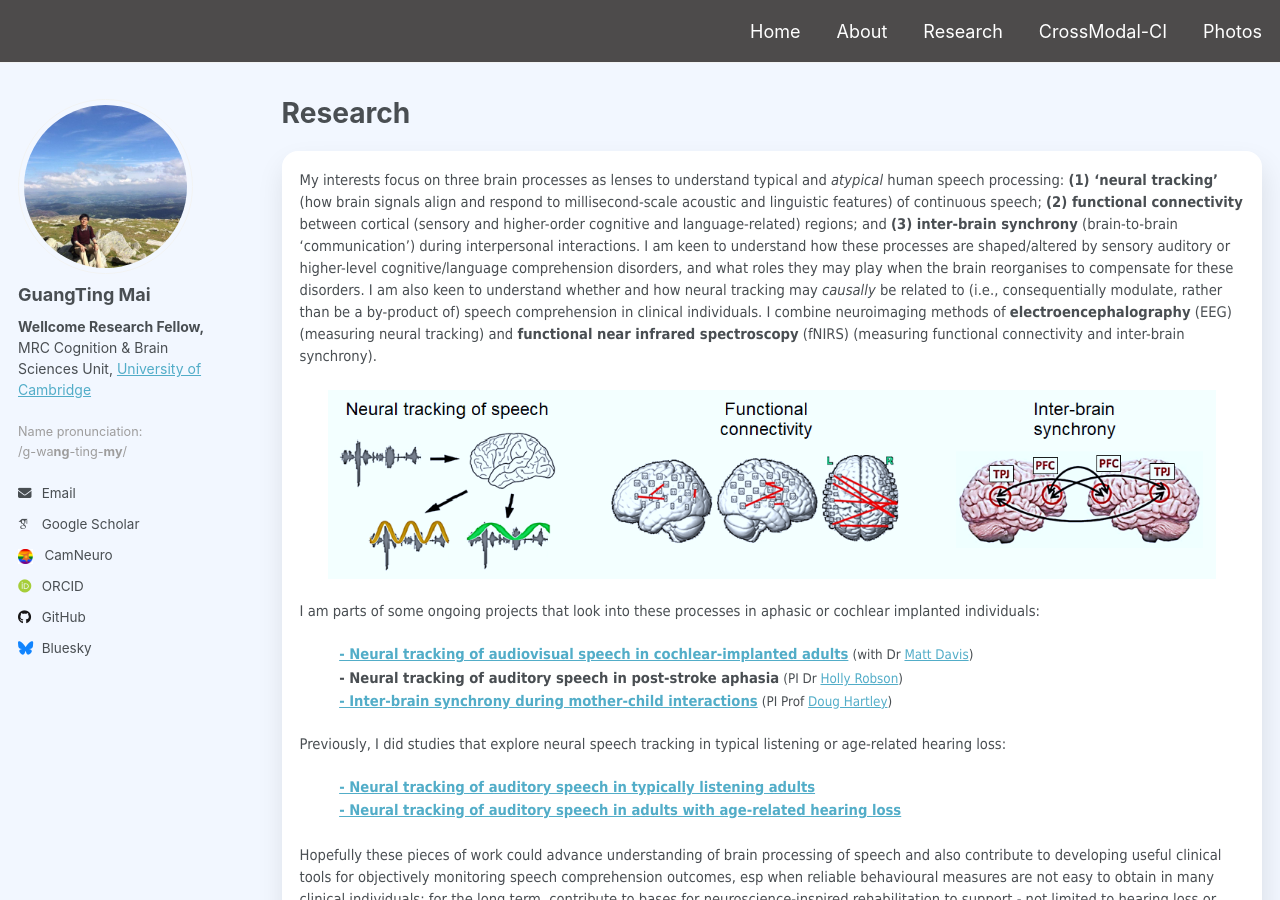
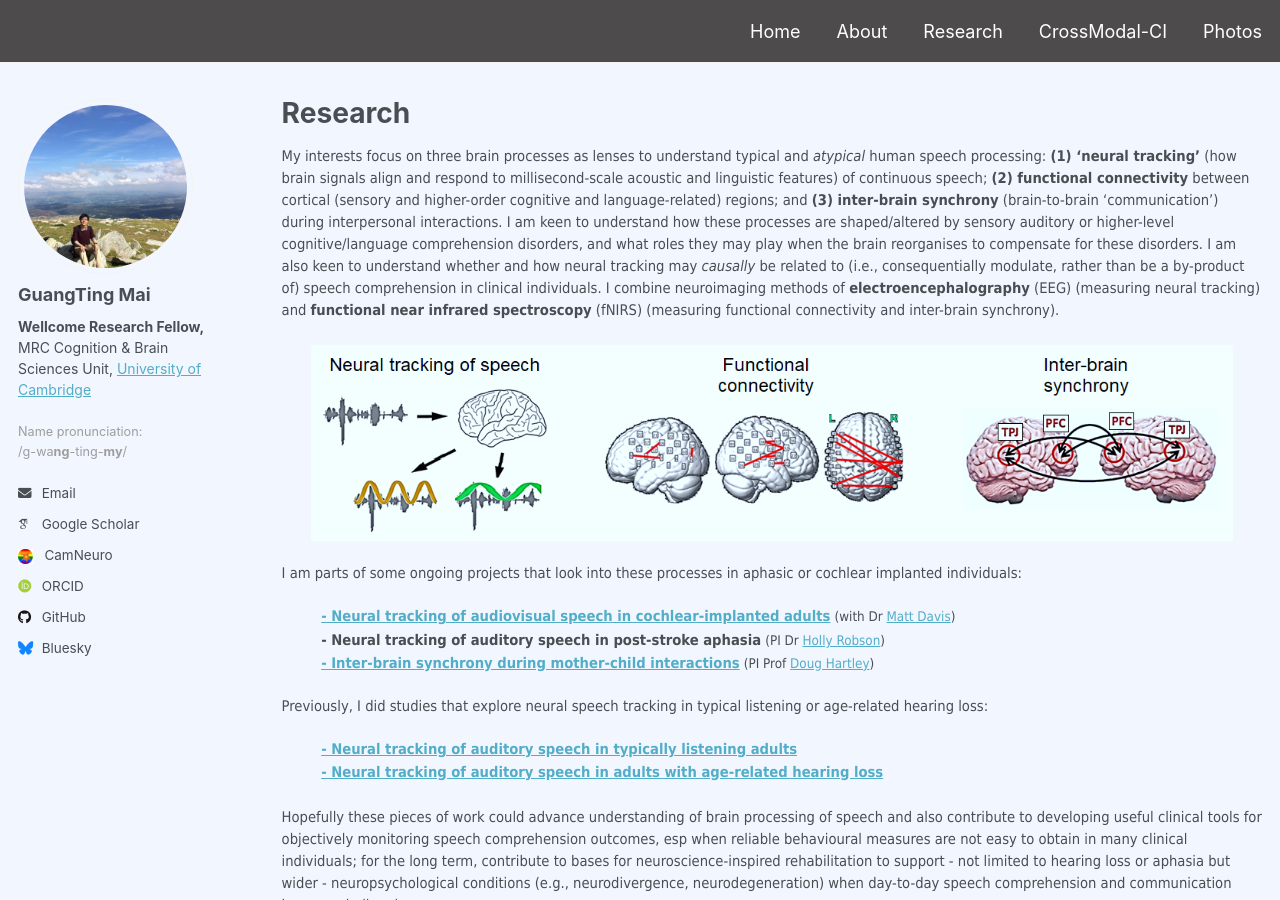
Before and after one commit to guangtingmai/guangtingmai.github.io, a Jekyll site: the page built from _pages/research.html, in a window 1280 px wide and 900 px high. Built offline with Jekyll 4.4.1, drawn with Linux system fonts in a browser that asks for light colours; some web fonts are replaced.

Commit message:
Update research.html

```diff
--- a/_pages/research.html
+++ b/_pages/research.html
@@ -4,7 +4,7 @@ title: "Research"
 permalink: /research/
 author_profile: true
 ---
-<p><div class="white-frame"><span style="font-size: 11pt;font-family: Tahoma;line-height: 1.5;display: block;margin-bottom: 0.01vh">My interests focus on three brain processes as lenses to
+<p><span style="font-size: 11pt;font-family: Tahoma;line-height: 1.5;display: block;margin-bottom: 0.01vh">My interests focus on three brain processes as lenses to
   understand typical and <i>atypical</i> human speech processing: <strong>(1) ‘neural tracking’</strong> (how brain signals align and respond to millisecond-scale acoustic
   and linguistic features) of continuous speech; <strong>(2) functional connectivity</strong> between cortical (sensory and higher-order cognitive and
   language-related) regions; and <strong>(3) inter-brain synchrony</strong> (brain-to-brain ‘communication’) during interpersonal interactions.
@@ -31,15 +31,15 @@ author_profile: true
   also contribute to developing useful clinical tools for objectively monitoring speech comprehension outcomes, esp when reliable behavioural measures are not easy
   to obtain in many clinical individuals; for the long term, contribute to bases for neuroscience-inspired rehabilitation to support - not limited to hearing loss
   or aphasia but wider - neuropsychological conditions (e.g., neurodivergence, neurodegeneration) when day-to-day speech comprehension and communication become
-  challenging.</span></div></p>
+  challenging.</span></p>
 
-<p><div class="white-frame"><span style="font-size: 15pt;font-family: Tahoma;line-height: 1;display: block;margin-bottom: 0"><strong>Publications</strong></span></p>
+<p><span style="font-size: 15pt;font-family: Tahoma;line-height: 1;display: block;margin-bottom: 0"><strong>Publications</strong></span></p>
 <p>
   <span style="font-size: 11.5pt;font-family: Tahoma;line-height: 1.5;display: block;"><a href="https://scholar.google.com/citations?user=bCQ03mIAAAAJ&hl=en">Google Scholar >></a></span>
   <span style="font-size: 11.5pt;font-family: Tahoma;line-height: 1.5;display: block;">Also see the research links above</span>
-</div></p>
+</p>
 
-<p><div class="white-frame"><span style="font-size: 15pt;font-family: Tahoma;line-height: 1;display: block;margin-bottom: 0"><strong>Main advisors/collaborators</strong></span></p>
+<p><span style="font-size: 15pt;font-family: Tahoma;line-height: 1;display: block;margin-bottom: 0"><strong>Main advisors/collaborators</strong></span></p>
 <p>
   <span style="font-size: 11.5pt;font-family: Tahoma;line-height: 2;display: block;">Dr <a href="https://www.mrc-cbu.cam.ac.uk/people/matt.davis/">Matt Davis</a> (Cambridge)</span>
   <span style="font-size: 11.5pt;font-family: Tahoma;line-height: 2;display: block;">Dr <a href="https://www.mrc-cbu.cam.ac.uk/people/bob.carlyon/">Bob Carlyon</a> (Cambridge)</span>
@@ -47,9 +47,9 @@ author_profile: true
   <span style="font-size: 11.5pt;font-family: Tahoma;line-height: 2;display: block;">Dr <a href="https://profiles.ucl.ac.uk/82001-holly-robson">Holly Robson</a> (UCL)</span>
   <span style="font-size: 11.5pt;font-family: Tahoma;line-height: 2;display: block;">Dr <a href="https://profiles.ucl.ac.uk/71137-emily-upton">Emily Upton</a> (UCL)</span>
   <span style="font-size: 11.5pt;font-family: Tahoma;line-height: 2;display: block;">Prof <a href="https://www.ncl.ac.uk/medical-sciences/people/profile/timgriffiths.html">Tim Griffiths</a> (Newcastle/UCL)</span>
-</div></p>
+</p>
 
-<p><div class="white-frame"><span style="font-size: 15pt;font-family: Tahoma;line-height: 0.8;display: block;margin-bottom: 0"><strong>Major research links</strong></span></p>
+<p><span style="font-size: 15pt;font-family: Tahoma;line-height: 0.8;display: block;margin-bottom: 0"><strong>Major research links</strong></span></p>
 <p>
   <span style="font-size: 11.5pt;font-family: Tahoma;line-height: 2;display: block;"><a href="https://www.mrc-cbu.cam.ac.uk/">MRC Cognition and Brain Sciences Unit</a></span>
   <span style="font-size: 11.5pt;font-family: Tahoma;line-height: 2;display: block;"><a href="https://neuroscience.cam.ac.uk/">Cambridge Neuroscience</a></span>
@@ -58,4 +58,4 @@ author_profile: true
   <span style="font-size: 11.5pt;font-family: Tahoma;line-height: 2;display: block;"><a href="https://www.ucl.ac.uk/brain-sciences/pals/research/language-and-cognition">UCL Language and Cognition</a></span>
   <span style="font-size: 11.5pt;line-height: 2;display: block;"><a href="https://www.ucl.ac.uk/brain-sciences/pals/research/speech-hearing-and-phonetic-sciences">UCL SHaPS</a></span>
   <span style="font-size: 11.5pt;line-height: 2;display: block;"><a href="https://nottinghambrc.nihr.ac.uk/research/hearing/">Nottingham Hearing Sciences</a></span>
-</div></p>
+</p>
```
